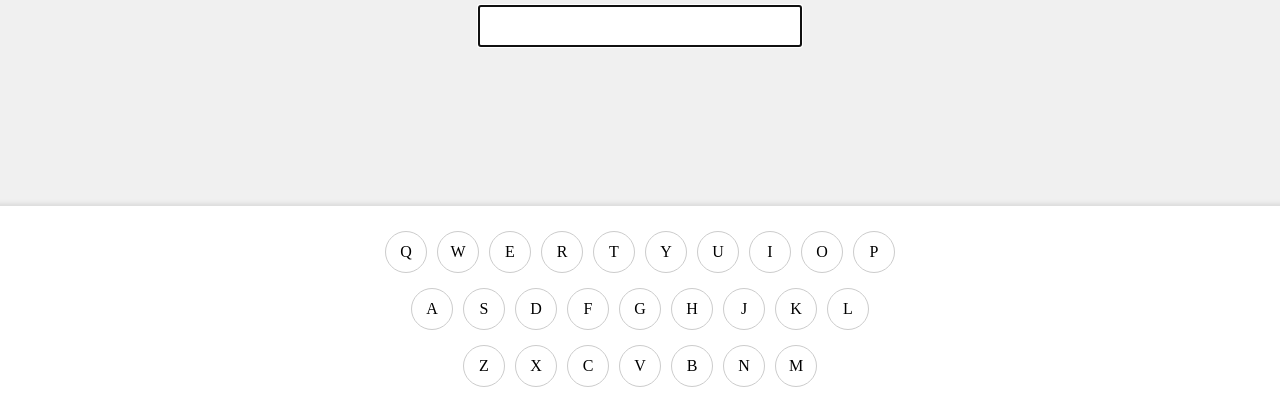
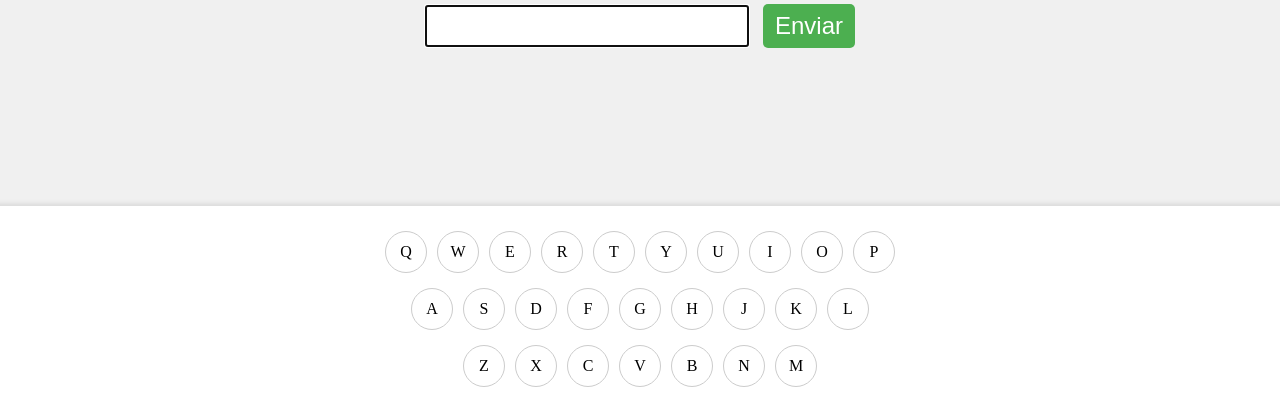
Before and after one commit to robson14br/Typing-with-Javascript, a plain HTML site: page index.html in a window 1280 px wide. Shown: the part 383-800 px from the top of the page. Drawn offline with Linux system fonts and the light colour scheme.

Commit message:
feat send button/style

```diff
--- a/index.html
+++ b/index.html
@@ -5,13 +5,27 @@
     <meta name="viewport" content="width=device-width, initial-scale=1.0">
     <title>Typing Game</title>
     <link rel="stylesheet" href="style.css">
+    <style>
+        /* Estilo adicional para o botão de enviar */
+        .submit-button {
+            margin-left: 10px; /* Espaço entre o input e o botão */
+            padding: 8px 12px;
+            background-color: #4CAF50;
+            color: white;
+            border: none;
+            cursor: pointer;
+        }
+    </style>
 </head>
 
 
 <body>
     <div id="game-container">
         <div id="word-container"></div>
-        <input type="text" id="input-box" autofocus>
+        <form id="word-form">
+            <input type="text" id="input-box" autofocus>
+            <button type="submit" class="submit-button">Enviar</button>
+        </form>
     </div>
     <div id="keyboard-container" class="virtual-keyboard">
         <div class="row">
--- a/script.js
+++ b/script.js
@@ -5,6 +5,7 @@ let currentWordIndex = getRandomIndex(words.length);
 const wordContainer = document.getElementById("word-container");
 const inputBox = document.getElementById("input-box");
 const keys = document.querySelectorAll(".key");
+const submitButton = document.querySelector(".submit-button");
 
 const PRESS_AUDIO_POOL_SIZE = 5;
 let pressSoundPool = [];
@@ -65,8 +66,21 @@ inputBox.addEventListener("input", () => {
 
 inputBox.addEventListener("keydown", (e) => {
   if (e.key === "Enter") {
+    e.preventDefault();
+    handleSubmit();
+  } else {
+    highlightKey(e.key.toLowerCase());
+  }
+});
+
+submitButton.addEventListener("click", (e) => {
+  e.preventDefault();
+  handleSubmit();
+});
+
+function handleSubmit() {
   const word = words[currentWordIndex];
-    if (inputBox.value === word) {
+  if (inputBox.value.trim().toLowerCase() === word) {
     currentWordIndex = getRandomIndex(words.length);
     inputBox.value = "";
     displayWord();
@@ -77,10 +91,7 @@ inputBox.addEventListener("keydown", (e) => {
       inputBox.classList.remove("incorrect-input");
     }, 500);
   }
-  } else {
-    highlightKey(e.key.toLowerCase());
 }
-});
 
 function playEnterSound() {
   const enterSound = new Audio("src/enter.mp3");
--- a/style.css
+++ b/style.css
@@ -14,6 +14,21 @@ body {
     display: flex;
     flex-direction: column;
     justify-content: center;
+}
+
+.submit-button {
+    padding: 8px 12px;
+    background-color: #4CAF50;
+    color: white;
+    border: none;
+    cursor: pointer;
+    border-radius: 5px; /* Bordas arredondadas */
+    font-size: 1.5em; /* Tamanho da fonte */
+    transition: background-color 0.3s ease; /* Transição suave */
+}
+
+.submit-button:hover {
+    background-color: #45a049; /* Cor de fundo ao passar o mouse */
 }
 
 #word-container {
```
Lines whose indentation alone changed are shown as unchanged.
